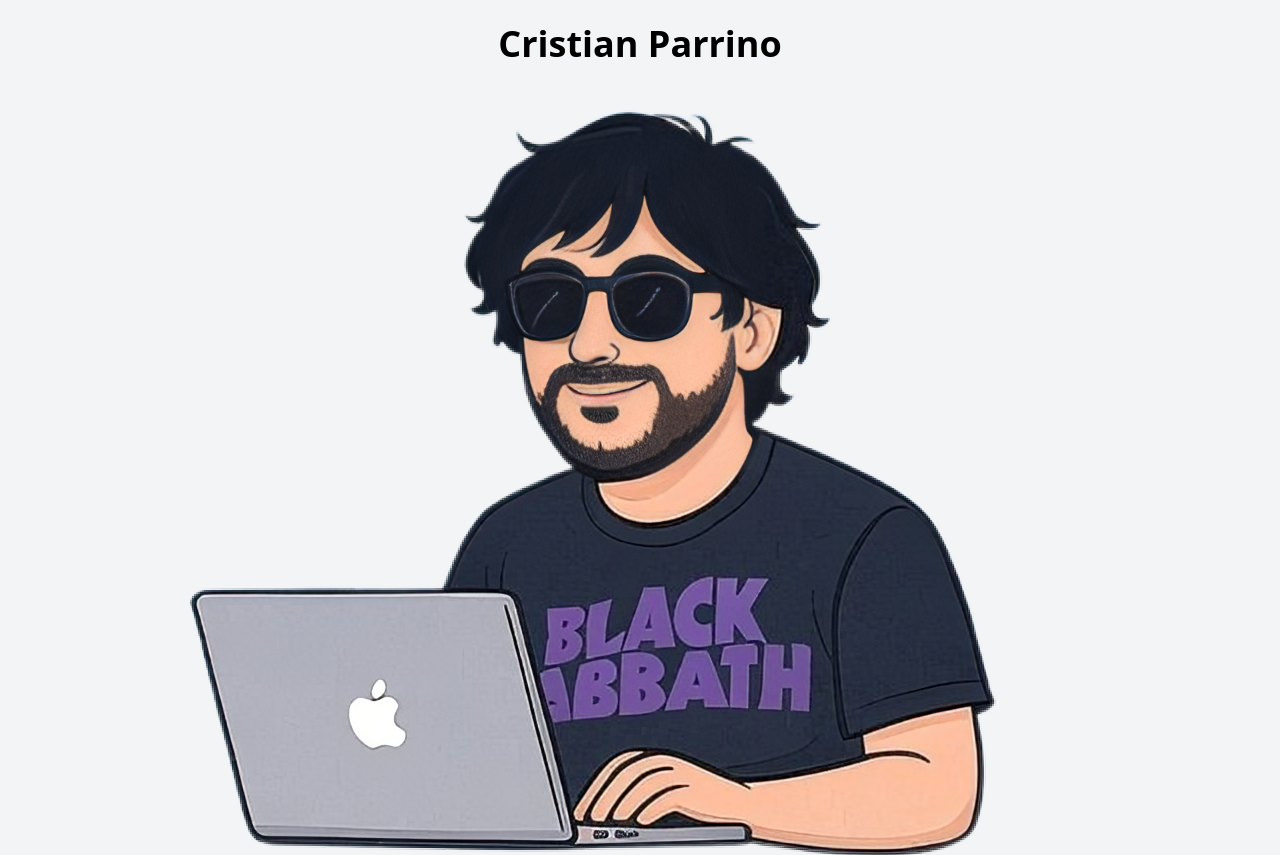
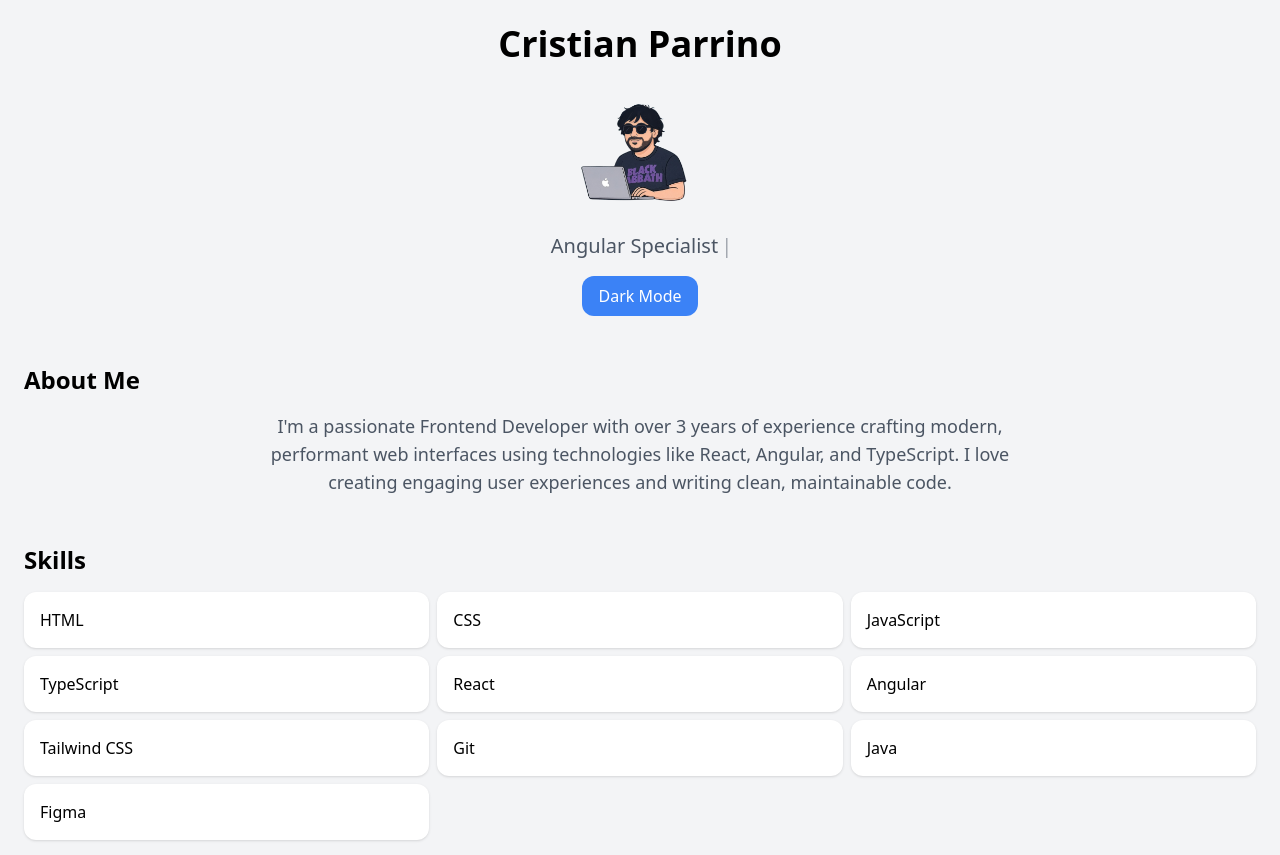
Before and after one commit to crispa17/Portfolio, a React (Vite) app: page / in a window 1280 px wide. Shown: the top 855 px of the page. Built offline with nearby package versions, Linux system fonts and the light colour scheme.

Commit message:
small fix

```diff
--- a/src/App.tsx
+++ b/src/App.tsx
@@ -37,7 +37,7 @@
         <img
           src={darkMode ? "/cartoon-light.png" : "/cartoon-dark.png"}
           alt="Cristian cartoon avatar"
-          className="mx-auto w-50 h-50 object-contain transition-all duration-500"
+          className="mx-auto w-40 h-40 object-contain transition-all duration-500"
         />
 
         <p className="text-xl !text-gray-600 dark:text-gray-300">
```
